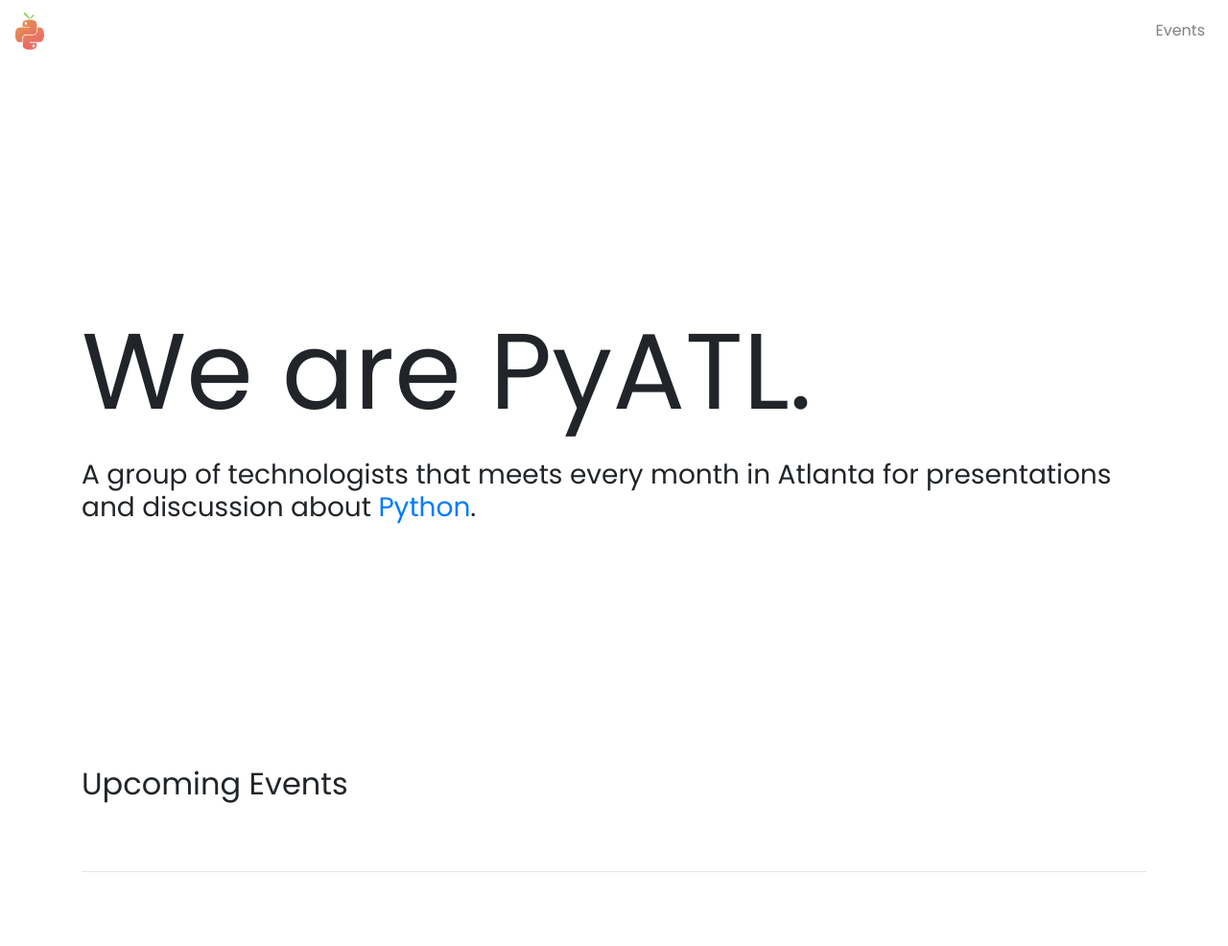
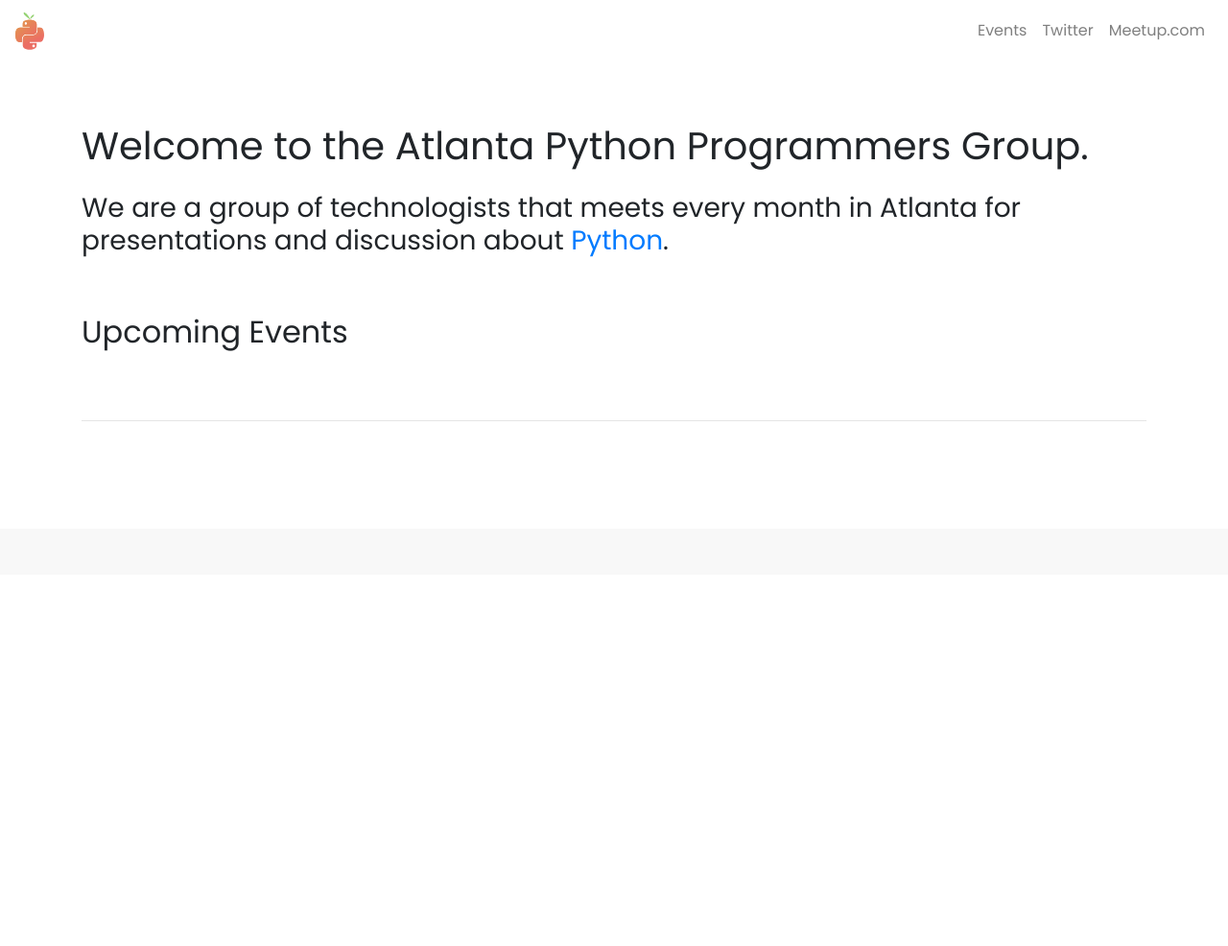
Before and after one commit to pyatl/big-peach, a Django app: template app/core/templates/index.html in a window 1280 px wide. Shown: the top 986 px of the page at 96% size. After the commit the page ends 439 px from the top, so only its background shows below. Run offline with Django 3.2, Linux system fonts and the light colour scheme; the template is opened without the code that fills it, so the values that code supplies are empty; some libraries are stand-ins or nearby versions.

Commit message:
update welcome page, add social links

```diff
--- a/app/core/templates/base.html
+++ b/app/core/templates/base.html
@@ -48,7 +48,13 @@
         <a class="nav-link" href="{% url 'events' %}">Events</a>
       </li>
 
+      <li class="nav-item">
+        <a class="nav-link" href="https://twitter.com/pyatl" title="Twitter">Twitter</a>
+      </li>
 
+      <li class="nav-item">
+        <a class="nav-link" href="https://www.meetup.com/python-atlanta/" title="Meetup">Meetup.com</a>
+      </li>
 
 
     </ul>
--- a/app/core/templates/index.html
+++ b/app/core/templates/index.html
@@ -1,10 +1,6 @@
 {% extends "base.html" %}
 {% load static %}
 {% block page_css %}
-
-.hero {
-	background-color: #fff;
-}
 
 @media (max-width: 576px) {
 		.hero {
@@ -128,10 +124,15 @@
 
 
 {% block body %}
-<div class="hero">
+<div class="welcome">
 	<div class="container pt-5">
-			<h1>We are PyATL.</h1>
-			<h3 class="pt-3">A group of technologists that meets every month in Atlanta for presentations and discussion about <a href="https://python.org">Python</a>.</h3>
+		<div class="row">
+			<div class="col-12">
+
+			<h1>Welcome to the Atlanta Python Programmers Group.</h1>
+			<h3 class="pt-3">We are a group of technologists that meets every month in Atlanta for presentations and discussion about <a href="https://python.org">Python</a>.</h3>
+		</div>
+		</div>
 	</div>
 </div>
 
```
